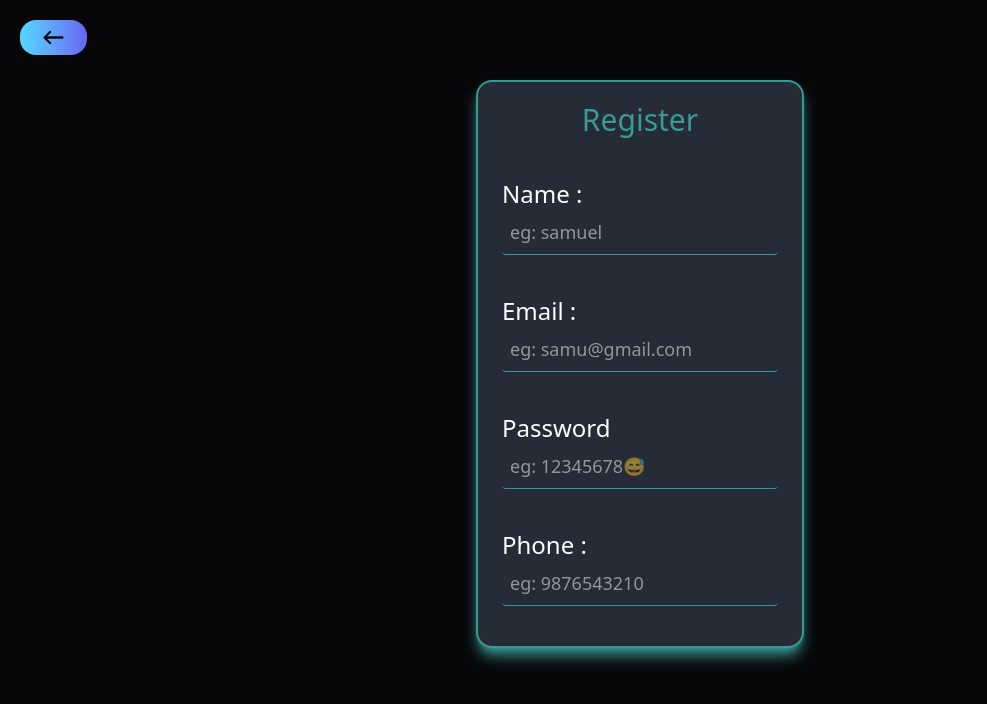
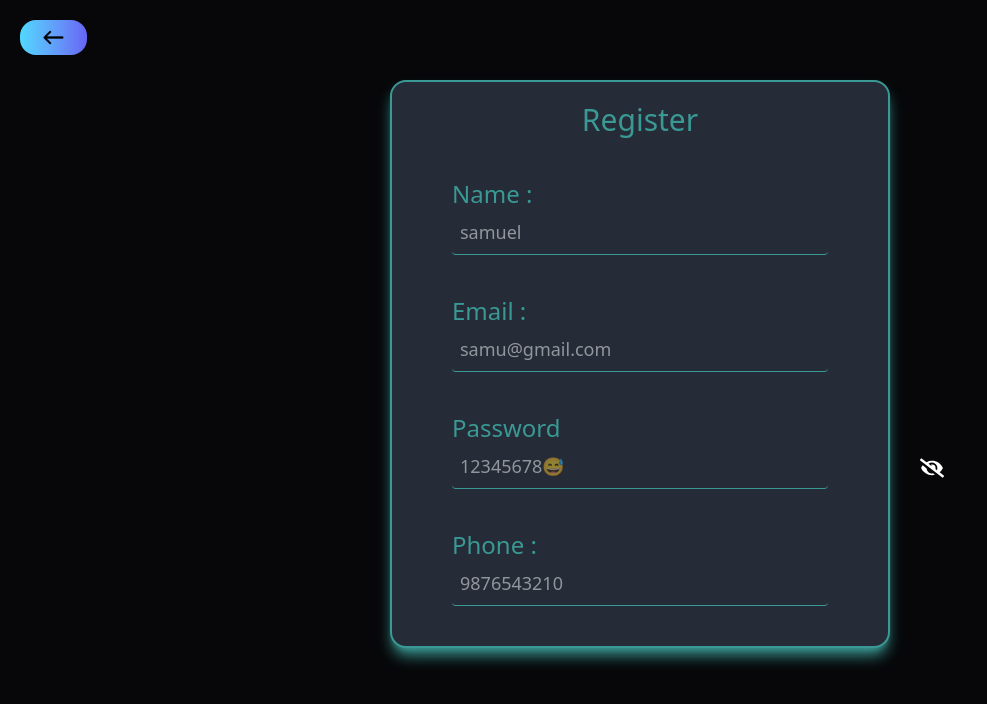
Before and after one commit to Samuel-joseph05/chain-submmit, a React (Vite) app: page /register in a window 1280 px wide. Shown: the top 704 px of the page, without its empty margins (0-987 px from the left). Built offline with nearby package versions, Linux system fonts and the light colour scheme.

Commit message:
feat: add password visibility toggle (eye icon)

```diff
--- a/src/Register.jsx
+++ b/src/Register.jsx
@@ -1,11 +1,18 @@
 import { useNavigate } from "react-router-dom";
 import { IoIosArrowRoundBack } from "react-icons/io";
+import { FaEye } from "react-icons/fa";
+import { FaEyeSlash } from "react-icons/fa";
+import { useState } from "react";
 
 function Register() {
   const navigate = useNavigate();
+  const [showPassword, setShowPassword] = useState(false);
 
   const back = () => {
     navigate("/");
+  };
+  const showpassword = () => {
+    setShowPassword(prev => !prev);
   };
 
   return (
@@ -24,42 +31,60 @@ function Register() {
       </div>
       <div className="flex  justify-center  relative mx-10  my-20">
         <div className="text-2xl border-2 border-solid border-[#3a9994] bg-[#252b37] shadow-lg shadow-[#3a9994] rounded-2xl ">
-          <div className=" select-none  pt-5 pb-10 px-3">
+          <div className=" select-none  pt-5 pb-10 px-4.5 md:px-12">
             <h1 className="text-[#3a9994] text-center font-medium text-3xl pb-10">
               Register
             </h1>
             <form className=" flex flex-col gap-10 ">
               <div className="flex flex-col text-white px-3">
-                <label>Name :</label>
+                <label htmlFor="name" className="text-[#3a9994]">
+                  Name :
+                </label>
                 <input
                   type="text"
-                  placeholder="eg: samuel"
+                  placeholder="samuel"
+                  className="p-2 rounded bg-transparent border-b border-[#3a9994] outline-none text-white text-lg"
+                />
+              </div>
+              <div className="flex flex-col text-white px-3 md:w-100">
+                <label htmlFor="email" className="text-[#3a9994]">
+                  Email :
+                </label>
+                <input
+                  type="email"
+                  placeholder="samu@gmail.com"
                   className="p-2 rounded bg-transparent border-b border-[#3a9994] outline-none text-white text-lg"
                 />
               </div>
               <div className="flex flex-col text-white px-3">
-                <label htmlFor="email">Email :</label>
+                <label htmlFor="password" className="text-[#3a9994]">
+                  Password
+                </label>
+                <div
+                  className="absolute top-94 md:left-220 right-7 z-20 cursor-pointer "
+                  onClick={showpassword}
+                >
+                  {" "}
+                  {showPassword ?  <FaEye /> : <FaEyeSlash />}
+                </div>
+
                 <input
-                  type="email"
-                  placeholder="eg: samu@gmail.com"
-                  className="p-2 rounded bg-transparent border-b border-[#3a9994] outline-none text-white text-lg"
-                />
-              </div>
-              <div className="flex flex-col text-white px-3">
-                <label htmlFor="password">Password</label>
-                <input
-                  type="password"
-                  placeholder="eg: 12345678😅"
-                  className="p-2 rounded bg-transparent border-b border-[#3a9994] outline-none text-white text-lg"
+                  type={showPassword ? "text":"password"}
+                  placeholder="12345678😅"
+                  className=" relative p-2 rounded bg-transparent border-b border-[#3a9994] outline-none text-white text-lg"
                 />
               </div>
               <div className="flex flex-col text-white px-3  ">
-                <label htmlFor="number"> Phone :</label>
+                <label htmlFor="number" className="text-[#3a9994]">
+                  {" "}
+                  Phone :
+                </label>
                 <input
                   type="number"
-                  placeholder="eg: 9876543210"
+                  placeholder="9876543210 "
                   className="p-2 rounded bg-transparent border-b border-[#3a9994] outline-none text-white text-lg"
-                />
+                />{" "}
+                <span></span>
               </div>
             </form>
           </div>
```
